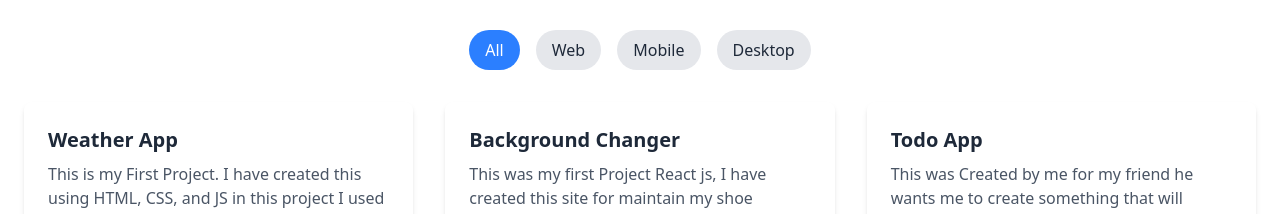
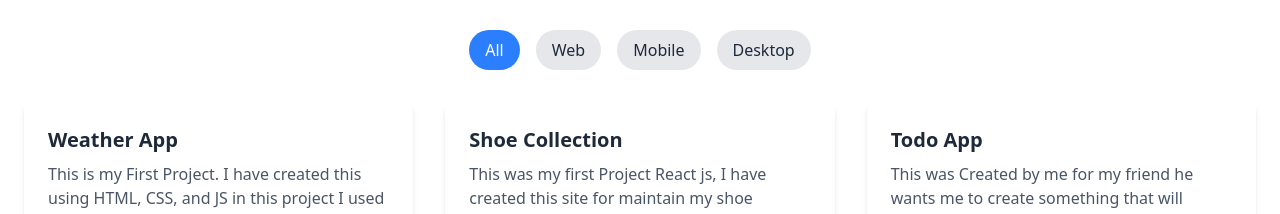
Before and after one commit to bhushan-ai/my-portfolio1, a React (Vite) app: page / in a window 1280 px wide. Shown: the part 990-1204 px from the top of the page. Built offline with nearby package versions, Linux system fonts and the light colour scheme.

Commit message:
update project

```diff
--- a/src/Components/Projects.jsx
+++ b/src/Components/Projects.jsx
@@ -10,7 +10,7 @@ const projects = [
     category: "Web",
   },
   {
-    title: "Background Changer",
+    title: "Shoe Collection",
     description:
       "This was my first Project React js, I have created this site for maintain my shoe collection",
     website: "https://bhushan-ai-shoe-collection.netlify.app/",
```
